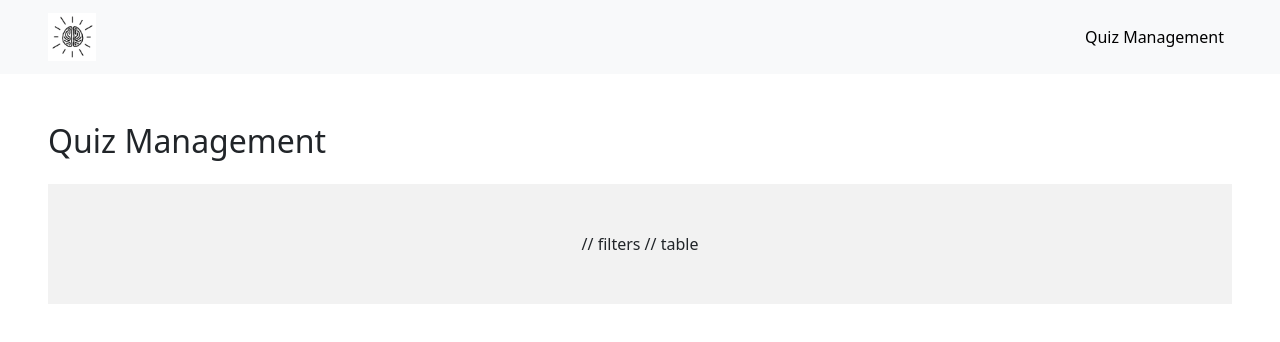
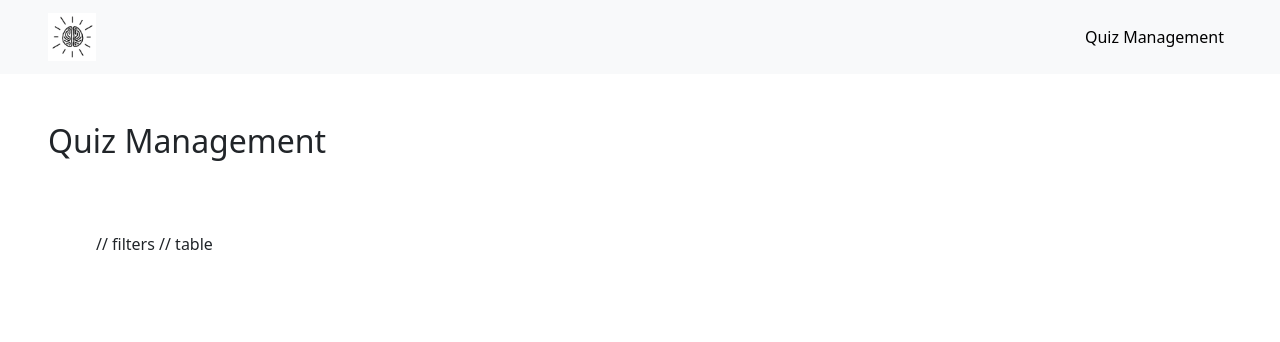
Before and after one commit to roja-cherry/innovator_quiz, a React (Vite) app: page /admin/quiz-management in a window 1280 px wide. Shown: the top 342 px of the page. Built offline with nearby package versions, Linux system fonts and the light colour scheme.

Commit message:
react icons added

```diff
--- a/package.json
+++ b/package.json
@@ -15,6 +15,7 @@
     "react": "^19.0.0",
     "react-dom": "^19.0.0",
     "react-hot-toast": "^2.5.2",
+    "react-icons": "^5.5.0",
     "react-router-dom": "^7.5.3",
     "sass": "^1.87.0",
     "sweetalert2": "^11.21.0"
--- a/src/pages/admin/QuizManagement.jsx
+++ b/src/pages/admin/QuizManagement.jsx
@@ -4,7 +4,7 @@ const QuizManagement = () => {
   return (
     <section className="container-fluid p-5">
       <h2>Quiz Management</h2>
-      <div className="quiz-form-container p-5 mt-4">
+      <div className="p-5 mt-4">
 
         // filters
 
```
Also changed, not shown: 1 other file (tests, documents, lock files or other folders).
